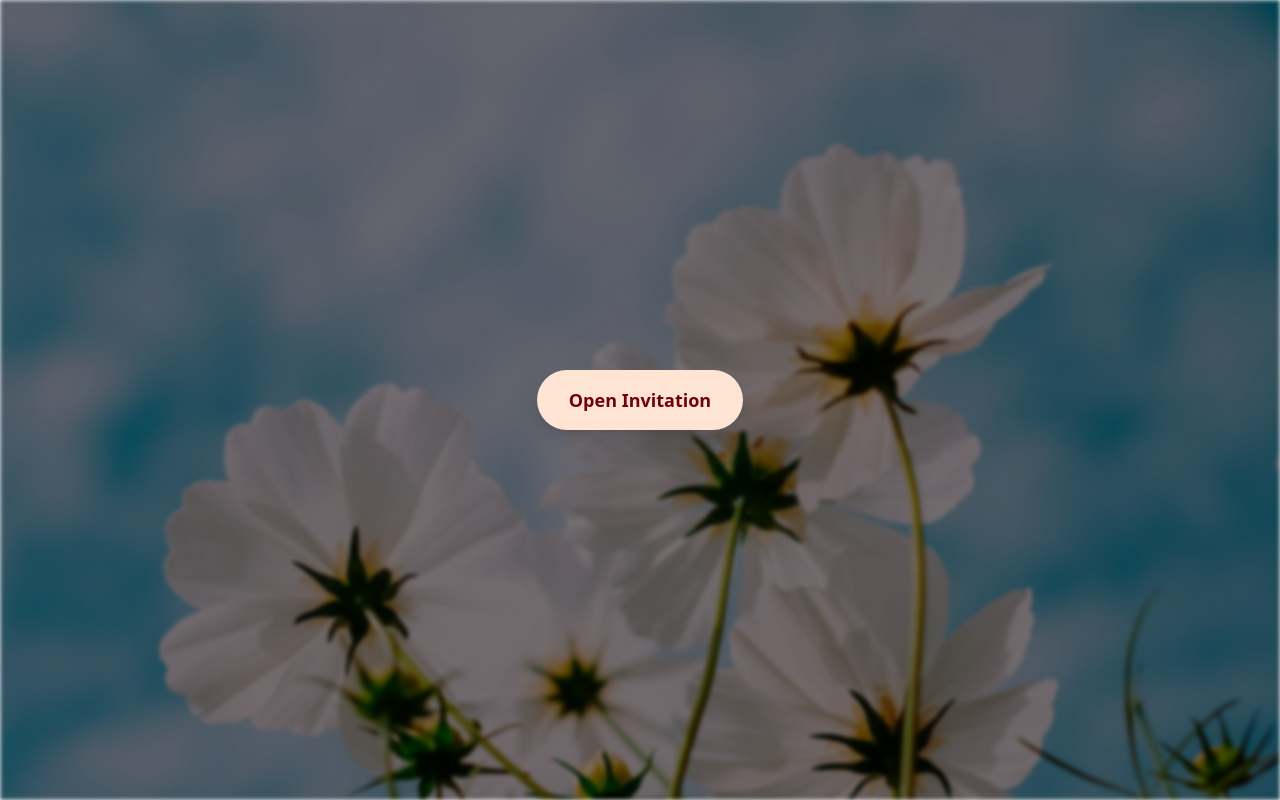
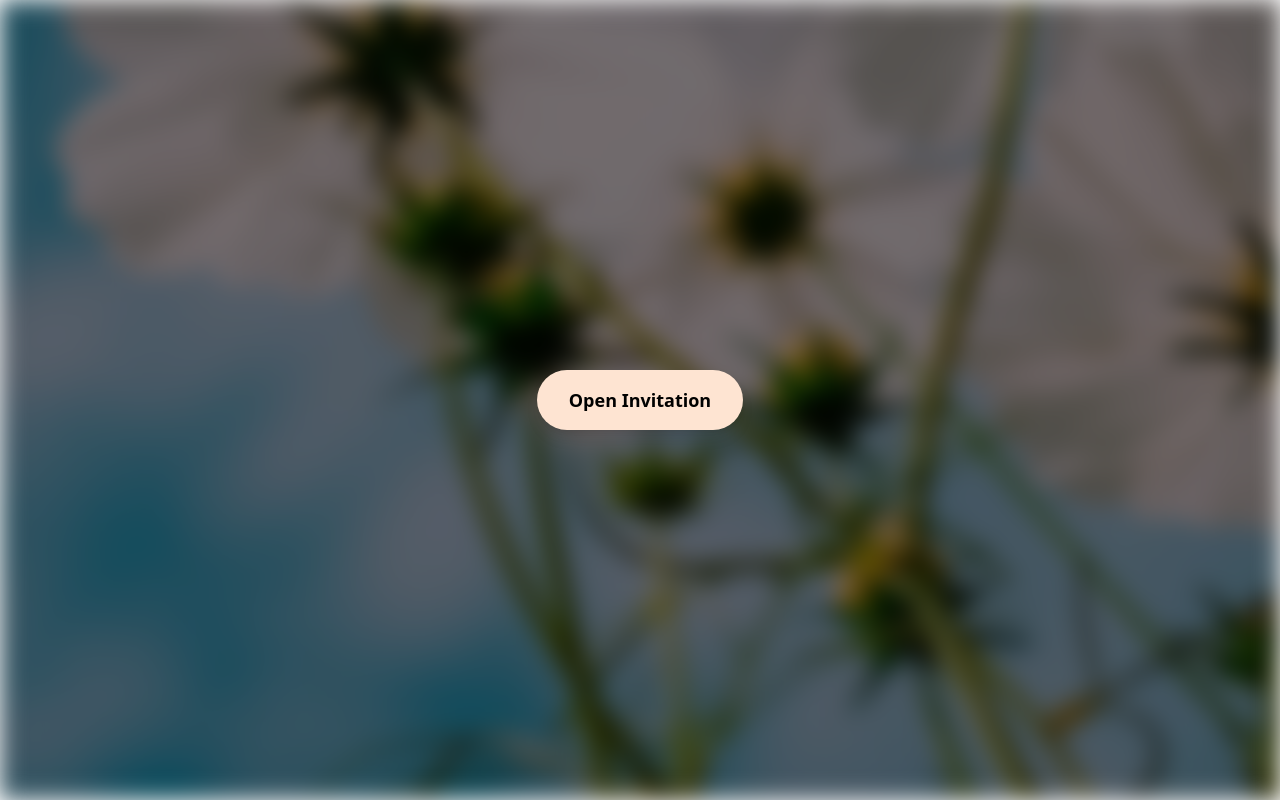
Before and after one commit to VikramVijayaraj/invitation-app, a React (Vite) app: page / in a window 1280 px wide. Built offline with nearby package versions, Linux system fonts and the light colour scheme.

Commit message:
bg change again

```diff
--- a/src/App.jsx
+++ b/src/App.jsx
@@ -23,10 +23,10 @@ function App() {
         className="absolute inset-0 bg-cover bg-center z-0"
         style={{
           backgroundImage:
-            "linear-gradient(rgba(0,0,0,0.5), rgba(0,0,0,0.5)), url('/images/flowers-5-bg.jpg')",
+            "linear-gradient(rgba(0,0,0,0.5), rgba(0,0,0,0.5)), url('/images/flowers-5-bg 2.jpg')",
           backgroundSize: "cover",
           backgroundPosition: "left",
-          filter: "blur(2px)",
+          filter: !started ? "blur(12px)" : "none",
         }}
       ></div>
 
@@ -36,7 +36,7 @@ function App() {
           <div className="h-screen flex items-center justify-center">
             <button
               onClick={handleStartInvitation}
-              className="cursor-pointer px-8 py-4 text-lg font-semibold text-[#6f000c] bg-[#fee4d2] rounded-full shadow-lg hover:bg-white"
+              className="cursor-pointer px-8 py-4 text-lg font-semibold text-black bg-[#fee4d2] rounded-full shadow-lg hover:bg-white"
             >
               Open Invitation
             </button>
--- a/src/components/HeroSection.jsx
+++ b/src/components/HeroSection.jsx
@@ -15,7 +15,7 @@ export default function HeroSection() {
             new life together.
           </p>
         </div>
-        <div className="flex flex-col items-center justify-center uppercase font-title tracking-wide text-4xl text-shadow-lg font-[1000] text-center text-[#fee4d2] text-shadow-black">
+        <div className="flex flex-col items-center justify-center uppercase font-title tracking-wide text-4xl text-shadow-lg font-[1000] text-center text-[#fee4d2]">
           <h1 className="">M.Rajarajan</h1>
           <p className="text-xl">&</p>
           <h1 className="">L.Krithika</h1>
--- a/src/components/ReceptionSection.jsx
+++ b/src/components/ReceptionSection.jsx
@@ -38,7 +38,7 @@ export default function ReceptionSection() {
       <div className="flex items-center justify-center mt-6">
         <Dialog className="bg-black">
           <DialogTrigger asChild>
-            <Button className="bg-[#fee4d2] text-[#6f000c] cursor-pointer font-secondary text-lg tracking-wider px-20 py-8 rounded-xl">
+            <Button className="bg-[#fee4d2] text-black cursor-pointer font-secondary text-lg tracking-wider px-20 py-8 rounded-xl">
               RSVP
             </Button>
           </DialogTrigger>
```
Also changed, not shown: public/images/flowers-5-bg 2.jpg (added), public/images/flowers-5-bg.jpg.
